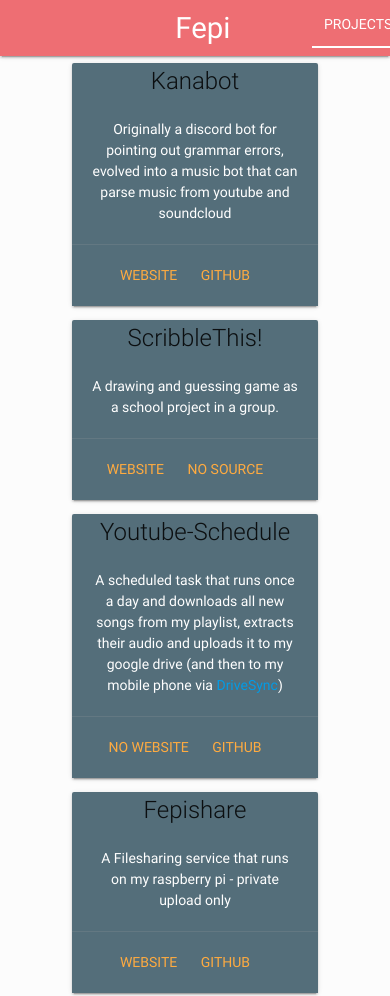
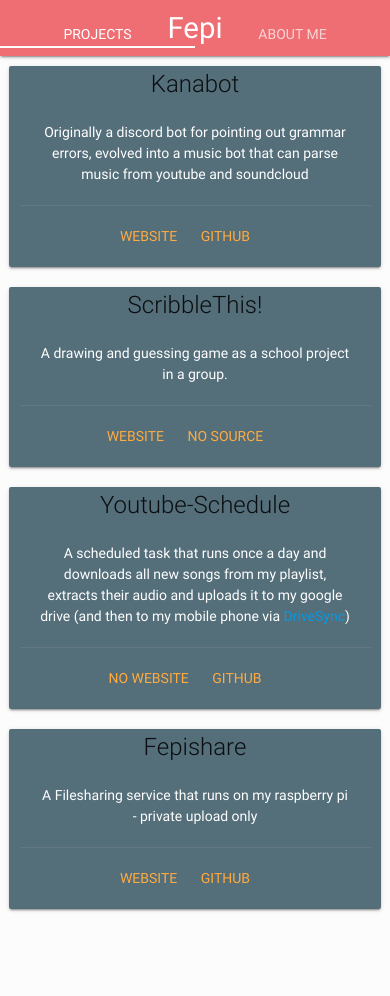
Before and after one commit to AUTplayed/fepi, a plain HTML site: page index.html in a window 390 px wide. After the commit the page ends 929 px from the top, so only its background shows below. Drawn offline with Linux system fonts and the light colour scheme.

Commit message:
added a slight touch of responsiveness

```diff
--- a/css/styles.css
+++ b/css/styles.css
@@ -2,20 +2,20 @@
     align-content: center;
     align-items: center;
 }
-.card{
-    margin-left: 15% !important;
-    margin-right: 15% !important;
+.col{
+    margin: auto !important;
+    margin-top: 10px !important;
+    float:none !important;
 }
 .tabs{
-    /*margin-left:75% !important;*/
     position: absolute !important;
     right:0px !important;
-    width: 20% !important;
 
 }
-.brand-logo{
-    align-content: center;
-    margin-left:2% !important;
+@media screen and (min-width: 990px) {
+    .tabs{
+        width: 20% !important;
+    }
 }
 body {
     background-color: #fcfcfc;
--- a/index.html
+++ b/index.html
@@ -3,6 +3,7 @@
 <head>
     <title></title>
     <meta charset="utf-8">
+    <meta name="viewport" content="width=device-width, initial-scale=1.0, maximum-scale=1.0, minimum-scale=1.0">
     <link rel="stylesheet" href="css/styles.css">
     <link rel="stylesheet" href="css/materialize.min.css">
     <link href="https://fonts.googleapis.com/icon?family=Material+Icons" rel="stylesheet">
@@ -25,17 +26,21 @@
     <div class="container">
 
         <div id="projects">
-            <div class="card blue-grey darken-1 center">
+            <div class="row">
+                <div class="col s12 l10 card blue-grey darken-1 center hoverable">
                     <span class="card-title">Kanabot</span>
                     <div class="card-content white-text">
-                    <p>Originally a discord bot for pointing out grammar errors, evolved into a music bot that can parse music from youtube and soundcloud</p>
+                        <p>Originally a discord bot for pointing out grammar errors, evolved into a music bot that can parse
+                            music from youtube and soundcloud</p>
                     </div>
                     <div class="card-action white-text">
                         <a href="https://kanabot.herokuapp.com/music">Website</a>
                         <a href="https://github.com/AUTplayed/kanabot">Github</a>
                     </div>
                 </div>
-            <div class="card blue-grey darken-1 center">
+            </div>
+            <div class="row">
+                <div class="col s12 l10 card blue-grey darken-1 center hoverable">
                     <span class="card-title">ScribbleThis!</span>
                     <div class="card-content white-text">
                         <p>A drawing and guessing game as a school project in a group.
@@ -46,11 +51,13 @@
                         <a>No Source</a>
                     </div>
                 </div>
-            <div class="card blue-grey darken-1 center">
+            </div>
+            <div class="row">
+                <div class="col s12 l10 card blue-grey darken-1 center hoverable">
                     <span class="card-title">Youtube-Schedule</span>
                     <div class="card-content white-text">
-                    <p>A scheduled task that runs once a day and downloads all new songs from my playlist, extracts their audio
-                        and uploads it to my google drive (and then to my mobile phone via
+                        <p>A scheduled task that runs once a day and downloads all new songs from my playlist, extracts their
+                            audio and uploads it to my google drive (and then to my mobile phone via
                             <a href="https://play.google.com/store/apps/details?id=com.ttxapps.drivesync">DriveSync</a>)
                         </p>
                     </div>
@@ -59,7 +66,9 @@
                         <a href="https://github.com/AUTplayed/youtube-schedule">Github</a>
                     </div>
                 </div>
-            <div class="card blue-grey darken-1 center">
+            </div>
+            <div class="row">
+                <div class="col s12 l10 card blue-grey darken-1 center hoverable">
                     <span class="card-title">Fepishare</span>
                     <div class="card-content white-text">
                         <p>A Filesharing service that runs on my raspberry pi - private upload only</p>
@@ -67,6 +76,7 @@
                     <div class="card-action white-text">
                         <a href="http://share.fepi.duckdns.org">Website</a>
                         <a href="https://github.com/AUTplayed/fepishare">Github</a>
+                    </div>
                 </div>
             </div>
         </div>
```
Lines whose indentation alone changed are shown as unchanged.
